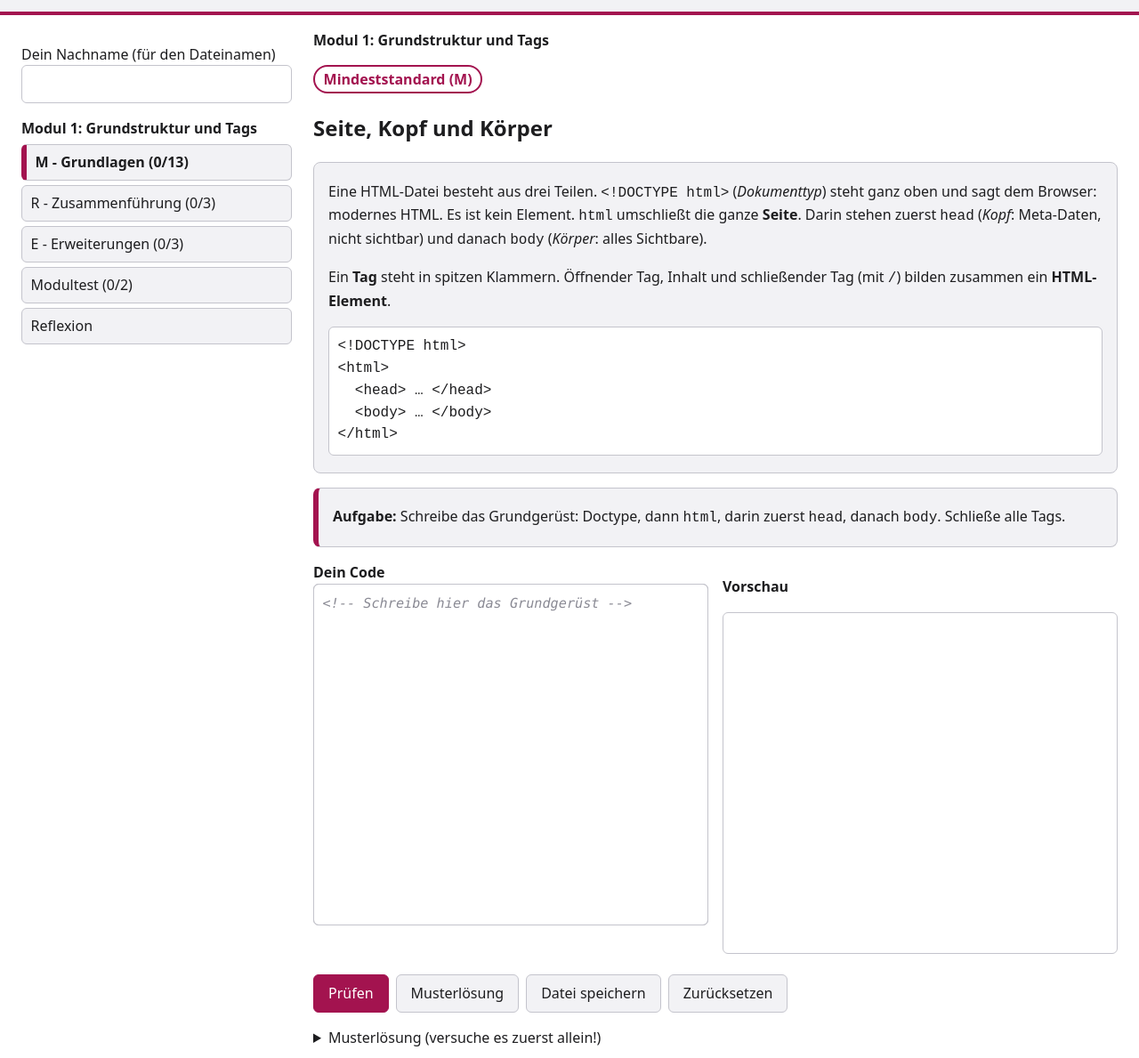
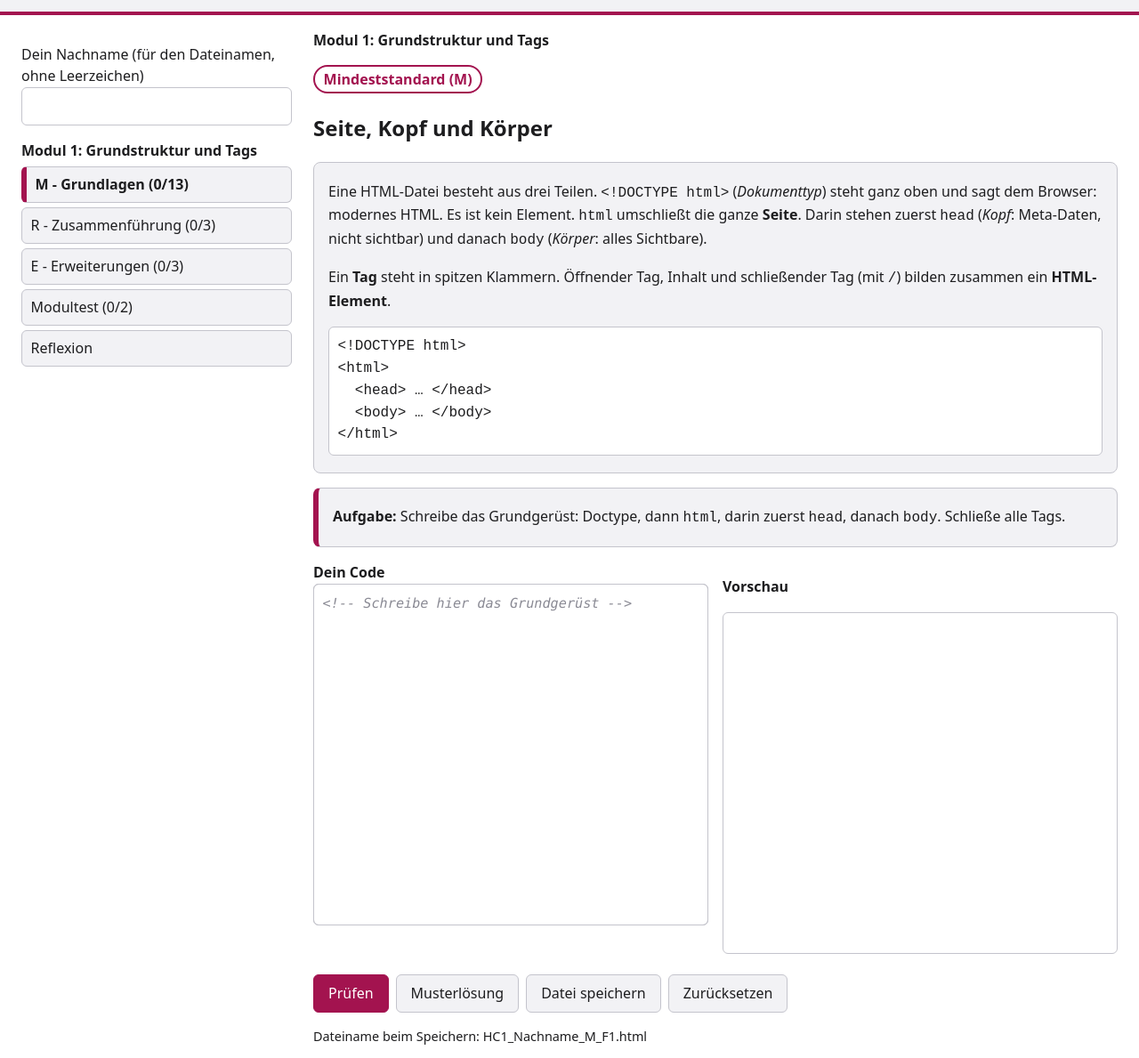
Before and after one commit to sozpaed/html_css_js_learn, a plain HTML site: page index.html in a window 1280 px wide. Shown: the part 87-1276 px from the top of the page at 89% size. Drawn offline with Linux system fonts and the light colour scheme.

Commit message:
modified:   index.html modified:   js/app.js

```diff
--- a/index.html
+++ b/index.html
@@ -14,7 +14,7 @@
   </header>
   <div class="layout">
     <aside>
-      <p><label for="nachname">Dein Nachname (für den Dateinamen)</label>
+      <p><label for="nachname">Dein Nachname (für den Dateinamen, ohne Leerzeichen)</label>
       <input id="nachname" autocomplete="off"></p>
       <nav id="nav" aria-label="Lernpfad"></nav>
     </aside>
@@ -42,6 +42,7 @@
           <button type="button" id="download">Datei speichern</button>
           <button type="button" id="reset">Zurücksetzen</button>
         </p>
+        <p id="dname" class="note"></p>
         <p id="status" role="status" aria-live="polite"></p>
         <ul id="ergebnis" class="checks"></ul>
         <details id="loesung"><summary>Musterlösung (versuche es zuerst allein!)</summary>
--- a/js/app.js
+++ b/js/app.js
@@ -117,6 +117,7 @@
     if (st.test) return renderTest(st);
     $('#info').innerHTML = st.info; $('#aufgabe').innerHTML = st.aufgabe;
     $('#carry').hidden = fromIdx(cur[0], cur[1]) < 0;
+    showName();
     $('#editor').value = get('code:' + k, startCode(cur[0], cur[1]));
     $('#ergebnis').textContent = ''; $('#status').textContent = ''; $('#loesung').open = false; $('#loesungCode').textContent = '';
     paint(); preview();
@@ -189,6 +190,12 @@
     });
   }
 
+  function fname() {
+    var nm = ($('#nachname').value || '').replace(/[^A-Za-zÄÖÜäöüß-]/g, '') || 'Nachname', g = gOf(step());
+    return 'HC' + (cur[0] + 1) + '_' + nm + '_' + g + '_F' + (groupIdx(cur[0], g).indexOf(cur[1]) + 1) + '.html';
+  }
+  function showName() { $('#dname').textContent = 'Dateiname beim Speichern: ' + fname(); }
+
   var ta = $('#editor');
   ta.addEventListener('input', function () {
     set('code:' + key(cur[0], cur[1]), ta.value); paint();
@@ -203,13 +210,13 @@
     set('code:' + key(cur[0], cur[1]), startCode(cur[0], cur[1])); show();
   };
   $('#download').onclick = function () {
-    var nm = ($('#nachname').value || '').replace(/[^A-Za-zÄÖÜäöüß-]/g, '') || 'Nachname', a = document.createElement('a');
+    var a = document.createElement('a');
     a.href = URL.createObjectURL(new Blob([ta.value], { type: 'text/html' }));
-    a.download = 'HC' + (cur[0] + 1) + '-' + nm + '-' + step().level + '.html';
+    a.download = fname();
     document.body.appendChild(a); a.click();
     setTimeout(function () { URL.revokeObjectURL(a.href); a.remove(); }, 500);
   };
   $('#nachname').value = get('nachname', '');
-  $('#nachname').oninput = function () { set('nachname', this.value); };
+  $('#nachname').oninput = function () { set('nachname', this.value); showName(); };
   show();
 })();
```
